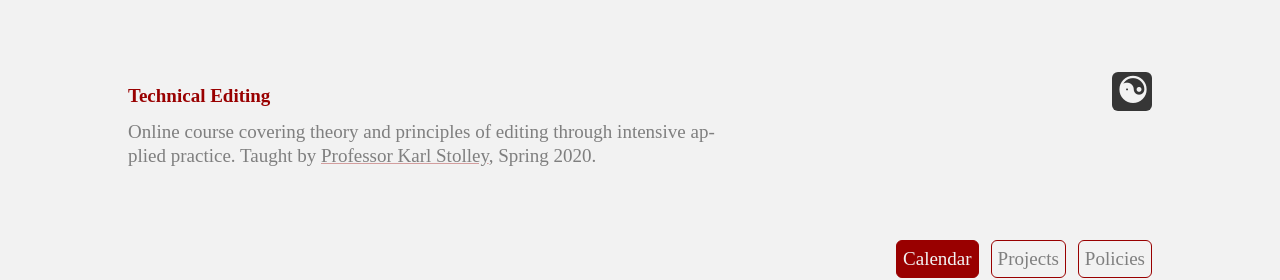
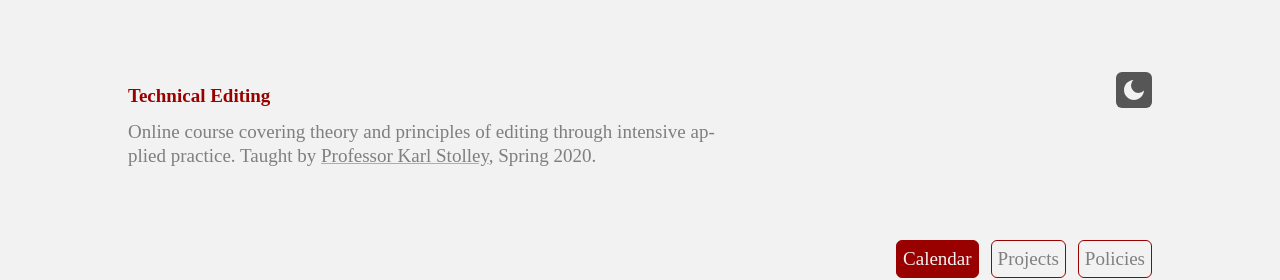
Before and after one commit to karlstolley/jekyll-theme-course, a Jekyll site: the page built from index.md, in a window 1280 px wide. Shown: the top 280 px of the page. Built offline with Jekyll 4.4.1, drawn with Linux system fonts in a browser that asks for light colours; some web fonts are replaced.

Commit message:
Improve theme-toggle icons and style

```diff
--- a/_sass/_colors.scss
+++ b/_sass/_colors.scss
@@ -180,3 +180,7 @@ header small {
   color: $back-color;
   color: var(--color-back);
 }
+#header #theme-toggle svg {
+  fill: $back-color;
+  fill: var(--color-back);
+}
--- a/_sass/_typography.scss
+++ b/_sass/_typography.scss
@@ -70,11 +70,14 @@ h2 {
 
 #header #theme-toggle {
   border-radius: $base-line / 4;
-  display: block;
+  display: flex;
+  align-items: center;
+  justify-content: center;
   font-size: $base-size * $mod-scale * $mod-scale;
   line-height: 1;
-  opacity: 0.9;
-  padding: $base-line / 12 $base-line / 6;
+  height: $base-line * 1.5;
+  width: $base-line * 1.5;
+  opacity: 0.75;
   position: absolute;
   right: $base-line / 4;
   top: $base-line / 4;
--- a/assets/js/site.js
+++ b/assets/js/site.js
@@ -34,6 +34,11 @@ function themeSwitcher() {
   var header = document.querySelector('#header h1');
   var toggle = document.createElement('a');
   var html = document.querySelector('html');
+  // Icons from https://remixicon.com/
+  var icons = {
+    light: '<svg xmlns="http://www.w3.org/2000/svg" viewBox="0 0 24 24" width="24" height="24"><path fill="none" d="M0 0h24v24H0z"/><path d="M12 18a6 6 0 1 1 0-12 6 6 0 0 1 0 12zm0-2a4 4 0 1 0 0-8 4 4 0 0 0 0 8zM11 1h2v3h-2V1zm0 19h2v3h-2v-3zM3.515 4.929l1.414-1.414L7.05 5.636 5.636 7.05 3.515 4.93zM16.95 18.364l1.414-1.414 2.121 2.121-1.414 1.414-2.121-2.121zm2.121-14.85l1.414 1.415-2.121 2.121-1.414-1.414 2.121-2.121zM5.636 16.95l1.414 1.414-2.121 2.121-1.414-1.414 2.121-2.121zM23 11v2h-3v-2h3zM4 11v2H1v-2h3z"/></svg>',
+    dark: '<svg xmlns="http://www.w3.org/2000/svg" viewBox="0 0 24 24" width="24" height="24"><path fill="none" d="M0 0h24v24H0z"/><path d="M11.38 2.019a7.5 7.5 0 1 0 10.6 10.6C21.662 17.854 17.316 22 12.001 22 6.477 22 2 17.523 2 12c0-5.315 4.146-9.661 9.38-9.981z"/></svg>'
+  }
 
   var dark_mode = false;
   var modes = ['light','dark'];
@@ -58,7 +63,7 @@ function themeSwitcher() {
   toggle.id = 'theme-toggle';
   toggle.href = '#null';
   toggle.title = 'Switch to ' + modes[1] + ' theme';
-  toggle.innerText = '☯︎';
+  toggle.innerHTML = icons[modes[1]];
   header.appendChild(toggle);
 
   toggle.addEventListener('click', function(e) {
@@ -69,6 +74,7 @@ function themeSwitcher() {
       localStorage.setItem('modes',modes.join(','));
     }
     toggle.title = 'Switch to ' + modes[1] + ' theme';
+    toggle.innerHTML = icons[modes[1]];
   });
 
   function storageAvailable(type) {
```
